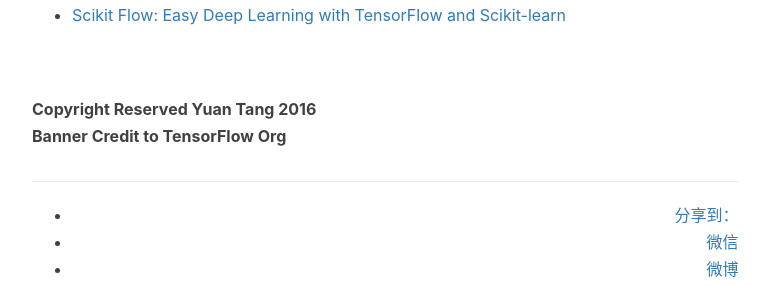
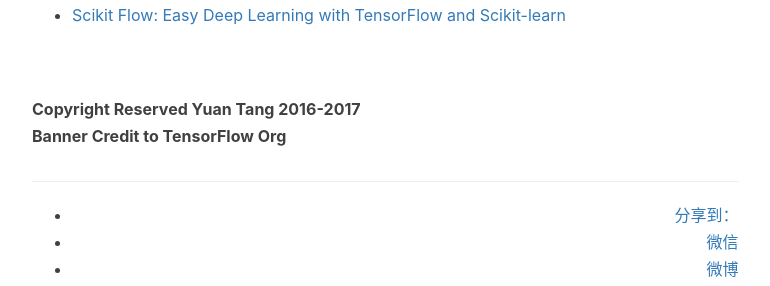
Before and after one commit to terrytangyuan/terrytangyuan.github.com, a Jekyll site: the page built from _posts/2016-08-06-tensorflow-not-just-deep-learning.markdown, in a window 1280 px wide and 900 px high, scrolled down 3043 px. Shown: the part 161-447 px from the top of the window, without its empty margins (233-1003 px from the left). Built offline with Jekyll 4.4.1, drawn with Linux system fonts in a browser that asks for light colours; nearby versions of some CDN libraries; comment, search, counter and statistics services are not loaded.

Commit message:
update copyrights

```diff
--- a/_posts/2016-03-15-scikit-flow-intro.markdown
+++ b/_posts/2016-03-15-scikit-flow-intro.markdown
@@ -236,5 +236,5 @@
 
 Update: skflow has been merged to TensorFlow as its [TensorFlow Learn module](https://github.com/tensorflow/tensorflow/tree/master/tensorflow/contrib/learn/python/learn). Please find most updated examples [here](https://github.com/tensorflow/tensorflow/tree/master/tensorflow/examples/learn).
 
-<br><b>Copyright Reserved Yuan Tang 2016</b>
+<br><b>Copyright Reserved Yuan Tang 2016-2017</b>
 <br><b>Banner Credit to TensorFlow Org</b>
--- a/_posts/2016-06-09-scikit-flow-v09.markdown
+++ b/_posts/2016-06-09-scikit-flow-v09.markdown
@@ -110,5 +110,5 @@
 
 We welcome any contributions to this exciting project. No matter if it's simple typos, bug fixes/reports, or suggestions on enhancements and future directions. Do not hesitate to ask me if you'd like to see certain things in my future blogs.
 
-<br><b>Copyright Reserved Yuan Tang 2016</b>
+<br><b>Copyright Reserved Yuan Tang 2016-2017</b>
 <br><b>Banner Credit to TensorFlow Org</b>
--- a/_posts/2016-08-06-tensorflow-not-just-deep-learning.markdown
+++ b/_posts/2016-08-06-tensorflow-not-just-deep-learning.markdown
@@ -66,5 +66,5 @@
 * [Scikit Flow: Easy Deep Learning with TensorFlow and Scikit-learn](http://www.kdnuggets.com/2016/02/scikit-flow-easy-deep-learning-tensorflow-scikit-learn.html)
 
 
-<br><b>Copyright Reserved Yuan Tang 2016</b>
+<br><b>Copyright Reserved Yuan Tang 2016-2017</b>
 <br><b>Banner Credit to TensorFlow Org</b>
--- a/_posts/2017-02-12-tensorflow-in-practice-book-chinese.markdown
+++ b/_posts/2017-02-12-tensorflow-in-practice-book-chinese.markdown
@@ -122,5 +122,5 @@
 
 
 
-<br><b>Copyright Reserved Yuan Tang 2016</b>
+<br><b>Copyright Reserved Yuan Tang 2016-2017</b>
 <br><b>Banner Credit to TensorFlow Org</b>
```
